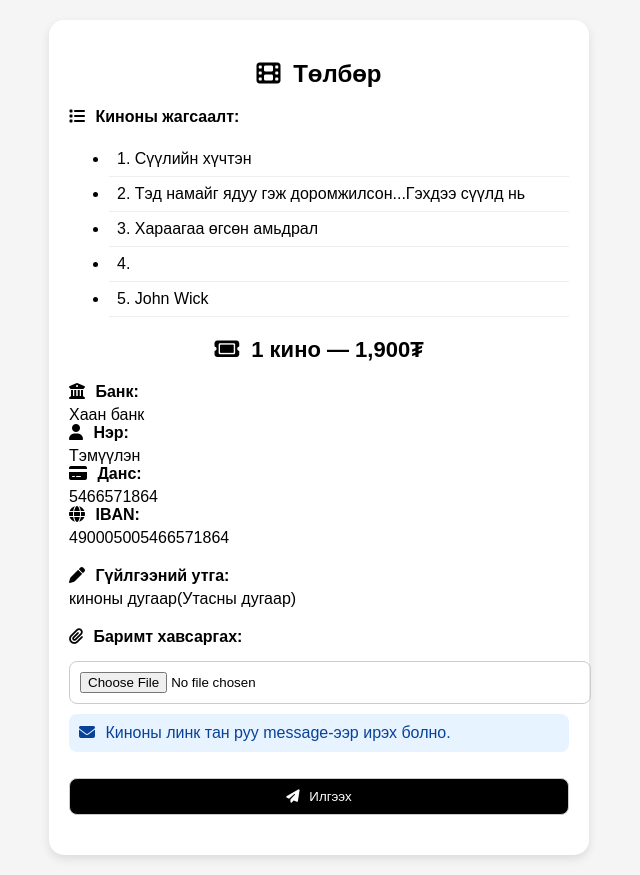
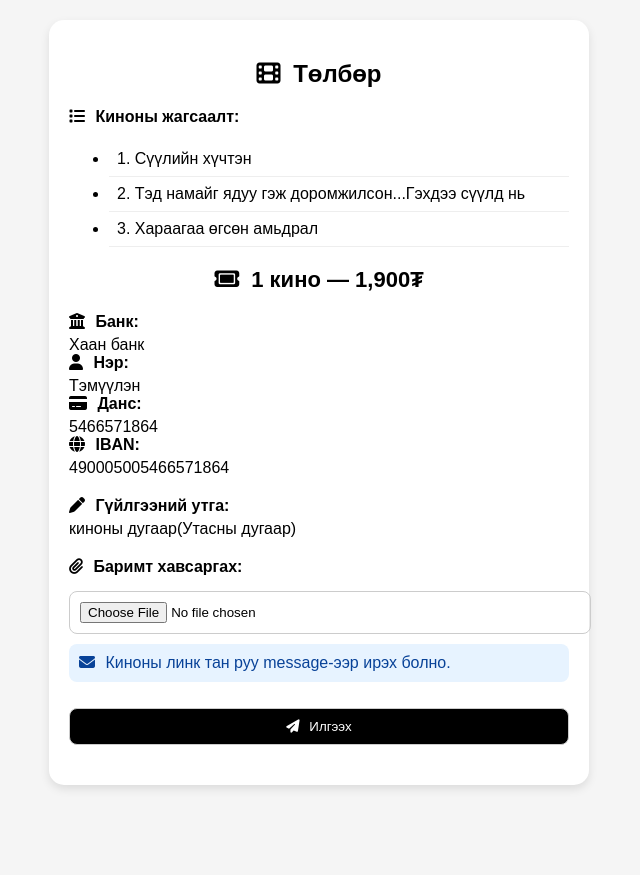
Before and after one commit to ODcargo/Movie, a plain HTML site: page index.html in a window 1280 px wide. Shown: the whole page, without its empty margins (321-961 px from the left). After the commit the page ends 805 px from the top, so only its background shows below. Drawn offline with Linux system fonts and the light colour scheme.

Commit message:
Update index.html

```diff
--- a/index.html
+++ b/index.html
@@ -97,8 +97,6 @@ i{margin-right:6px;}
 <li>1. Сүүлийн хүчтэн</li>
 <li>2. Тэд намайг ядуу гэж доромжилсон...Гэхдээ сүүлд нь </li>
 <li>3. Хараагаа өгсөн амьдрал</li>
-<li>4. </li>
-<li>5. John Wick</li>
 </ul>
 </div>
 
```
